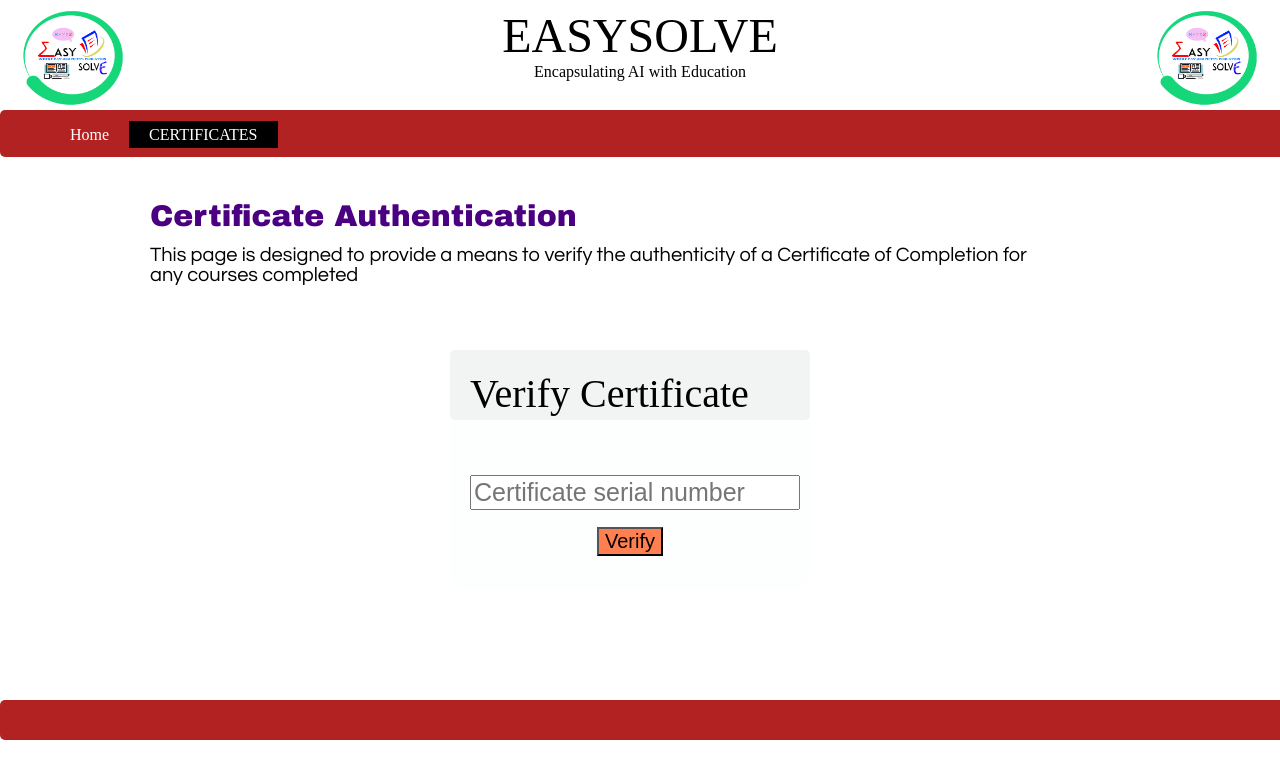
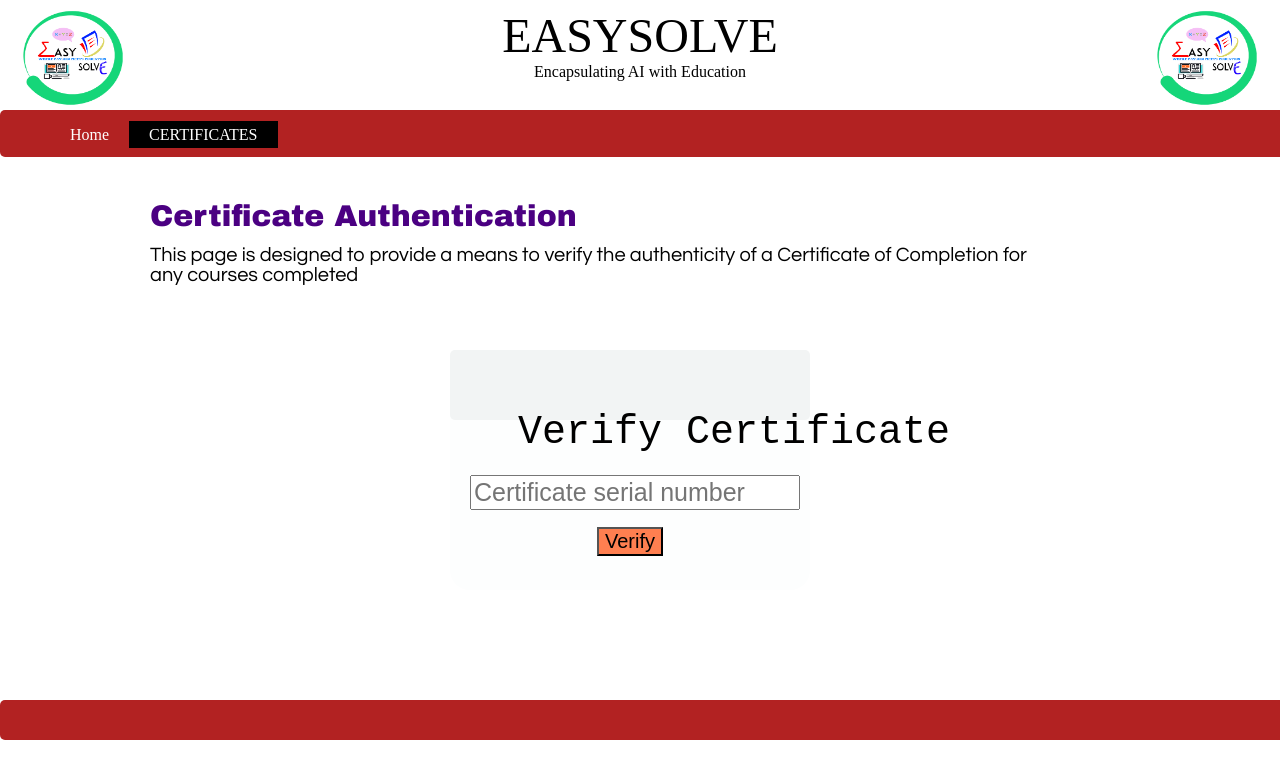
Before and after one commit to easysolve-hub/easysolve-hub.github.io, a plain HTML site: page index.html in a window 1280 px wide. Shown: the top 778 px of the page. Drawn offline with Linux system fonts and the light colour scheme.

Commit message:
Update index.html

```diff
--- a/index.html
+++ b/index.html
@@ -37,7 +37,7 @@
  <form><br><br>
 <input type="text"  id="pandu" placeholder="Certificate serial number" style="font-size: 25px">
 <center><button type="submit" name="pandu1" id="m126" onclick="getInputValue();">Verify</button></center></form></div>
-<div class="container213"> Verify Certificate</div>
+<div class="container213"><pre>  Verify Certificate</pre></div>
 
 
 <div class="container214"></div>
```
